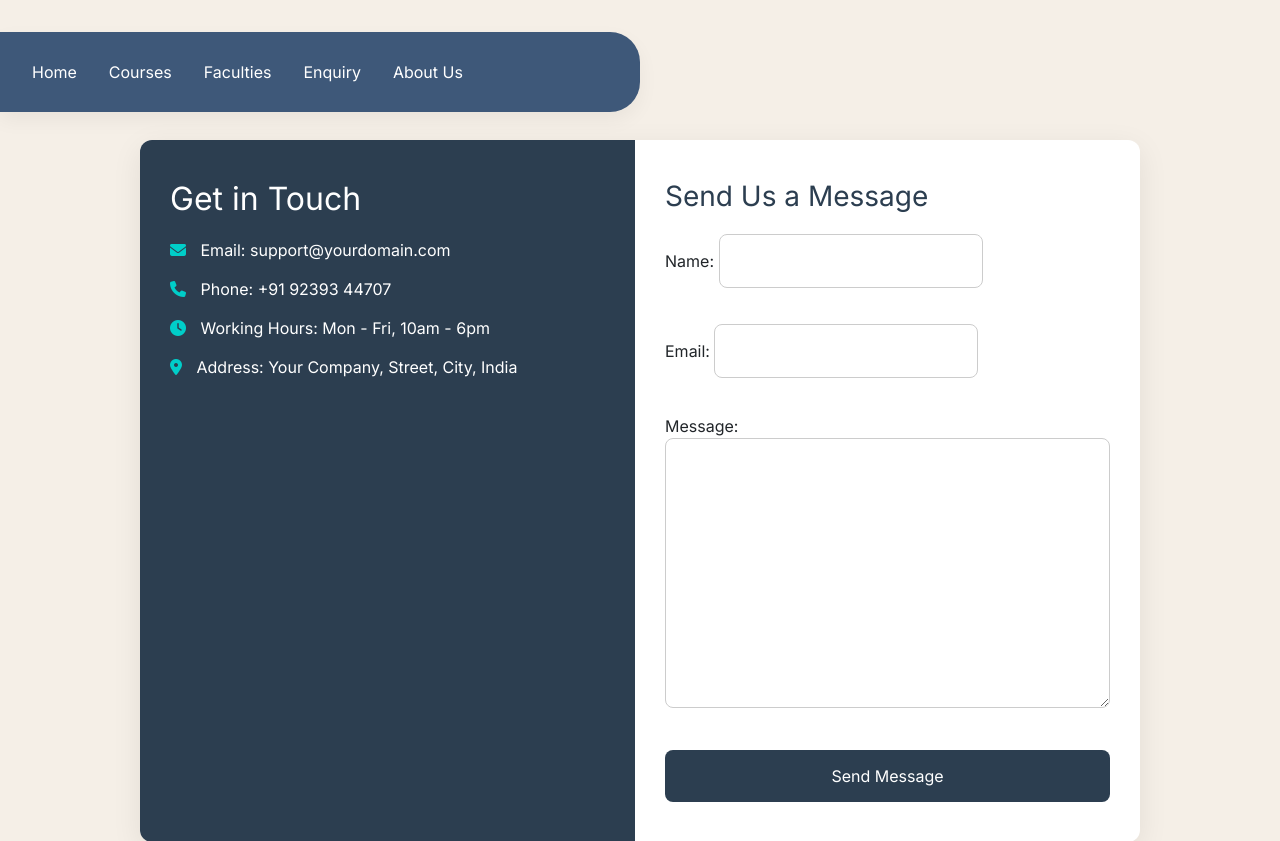
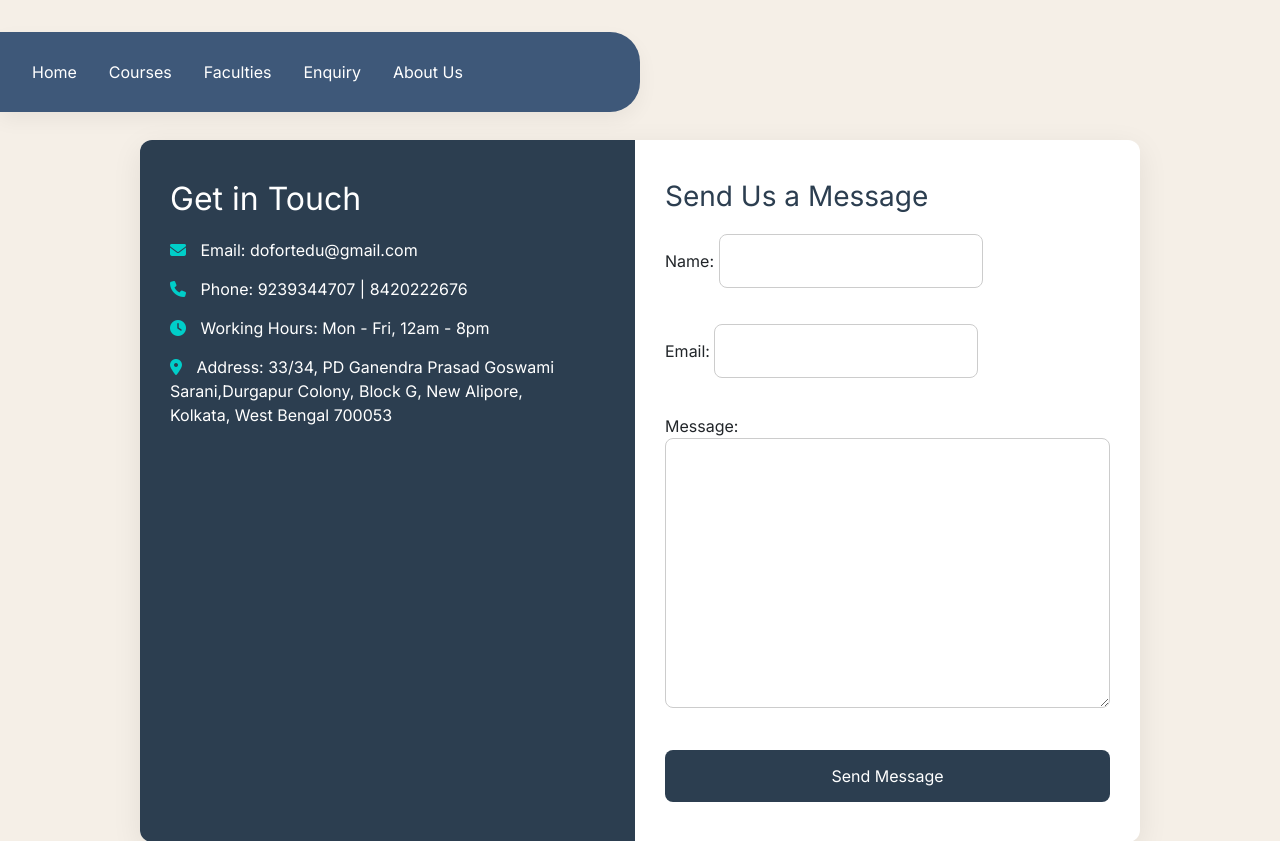
Before and after one commit to aroyalprince/dofort_edu, a Django app: page /contact in a window 1280 px wide. Shown: the top 841 px of the page. Run offline with Django 5.2, Linux system fonts and the light colour scheme; some libraries are stand-ins or nearby versions.

Commit message:
body change

```diff
--- a/static/aboutus.css
+++ b/static/aboutus.css
@@ -160,4 +160,7 @@
   .about_institute h2{
     margin-left: 10rem;
    }
+   #signature{
+    display: none !important;
+   }
 }
--- a/static/thank_you.css
+++ b/static/thank_you.css
@@ -15,7 +15,7 @@
 
   .checkmark {
     font-size: 60px;
-    color: #27ae60;
+    color: #213555;
     margin-bottom: 20px;
     animation: popIn 0.6s ease;
   }
@@ -36,7 +36,7 @@
     display: inline-block;
     margin-top: 20px;
     padding: 10px 25px;
-    background-color: #2f80ed;
+    background-color: #345a8b;
     color: white;
     border-radius: 30px;
     text-decoration: none;
@@ -45,7 +45,7 @@
   }
 
   .back-home:hover {
-    background-color: #1c60b3;
+    background-color: #213555;
   }
 
   @keyframes slideIn {
--- a/templates/aboutus.html
+++ b/templates/aboutus.html
@@ -2,10 +2,7 @@
 
 {% load static %}
 {% block head %} <link rel="stylesheet" href="{% static 'aboutus.css' %}">{% endblock %}
-{% block title %} About Us | Dofort Edu{% endblock title %}
 {% block body %}
-
-
 <div class="container_1">
   <div class="about_institute">
     <h2>Welcome to <span>Dofort Edu</span> 🎓</h2>
@@ -49,7 +46,8 @@
       </p>
       <h4>Leadership & Vision:</h4>
       <p>Under Mr. Shaw’s leadership, Dofort Edu has grown into a trusted name known for quality education, practical training, and placement-focused learning. He strongly believes in "learning by doing", and ensures that every student is trained not just for exams only, but for real-world business environments.</p>
-      <img src={% static 'images/signature.png' %} alt="sighn" style="width:400px; height:400px">
+      <img src="{% static 'images/signature.png' %}" alt="sign" style="width:400px; height:400px; display:block ;" id="signature">
+
     </div>
     <div class="image-section">
       <img src={% static 'images/dir3.WebP' %} alt="Chairman" style="margin-top: 100px;">
--- a/templates/contact.html
+++ b/templates/contact.html
@@ -12,10 +12,10 @@
   <!-- Info Section -->
   <div class="contact-info">
     <h2>Get in Touch</h2>
-    <p><i class="fas fa-envelope"></i> Email: support@yourdomain.com</p>
-    <p><i class="fas fa-phone"></i> Phone: +91 92393 44707</p>
-    <p><i class="fas fa-clock"></i> Working Hours: Mon - Fri, 10am - 6pm</p>
-    <p><i class="fas fa-map-marker-alt"></i> Address: Your Company, Street, City, India</p>
+    <p><i class="fas fa-envelope"></i> Email:  dofortedu@gmail.com</p>
+    <p><i class="fas fa-phone"></i> Phone: 9239344707 | 8420222676</p>
+    <p><i class="fas fa-clock"></i> Working Hours: Mon - Fri, 12am - 8pm</p>
+    <p><i class="fas fa-map-marker-alt"></i> Address: 33/34, PD Ganendra Prasad Goswami Sarani,Durgapur Colony, Block G, New Alipore,<br>Kolkata, West Bengal 700053</p>
   </div>
 
   <!-- Form Section -->
--- a/templates/thank_you.html
+++ b/templates/thank_you.html
@@ -3,6 +3,7 @@
 
 {% block head %}
 <link rel="stylesheet" href="{% static 'thank_you.css' %}">
+
 {% endblock %}
 
 {% block title %}Thank You | Dofort Edu{% endblock %}
```
Also changed, not shown: 2 other files.
